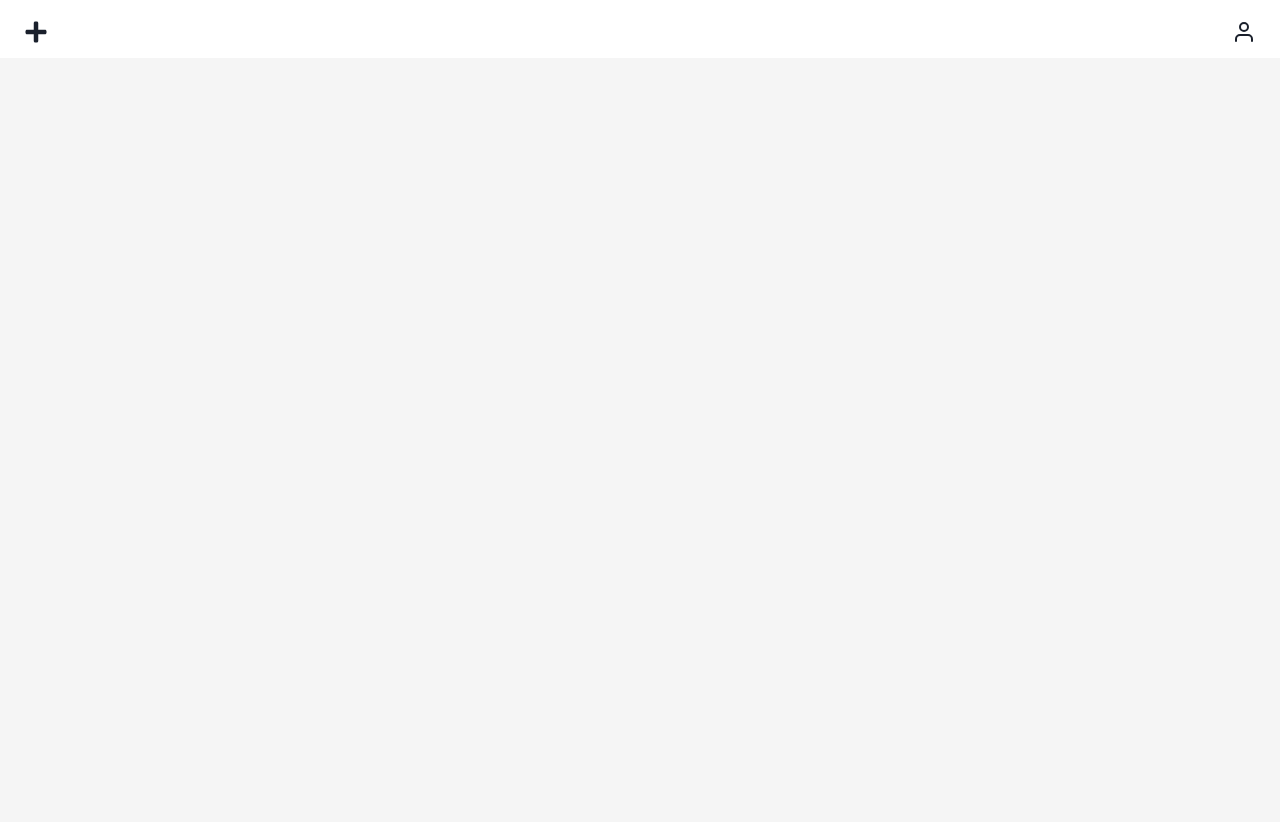
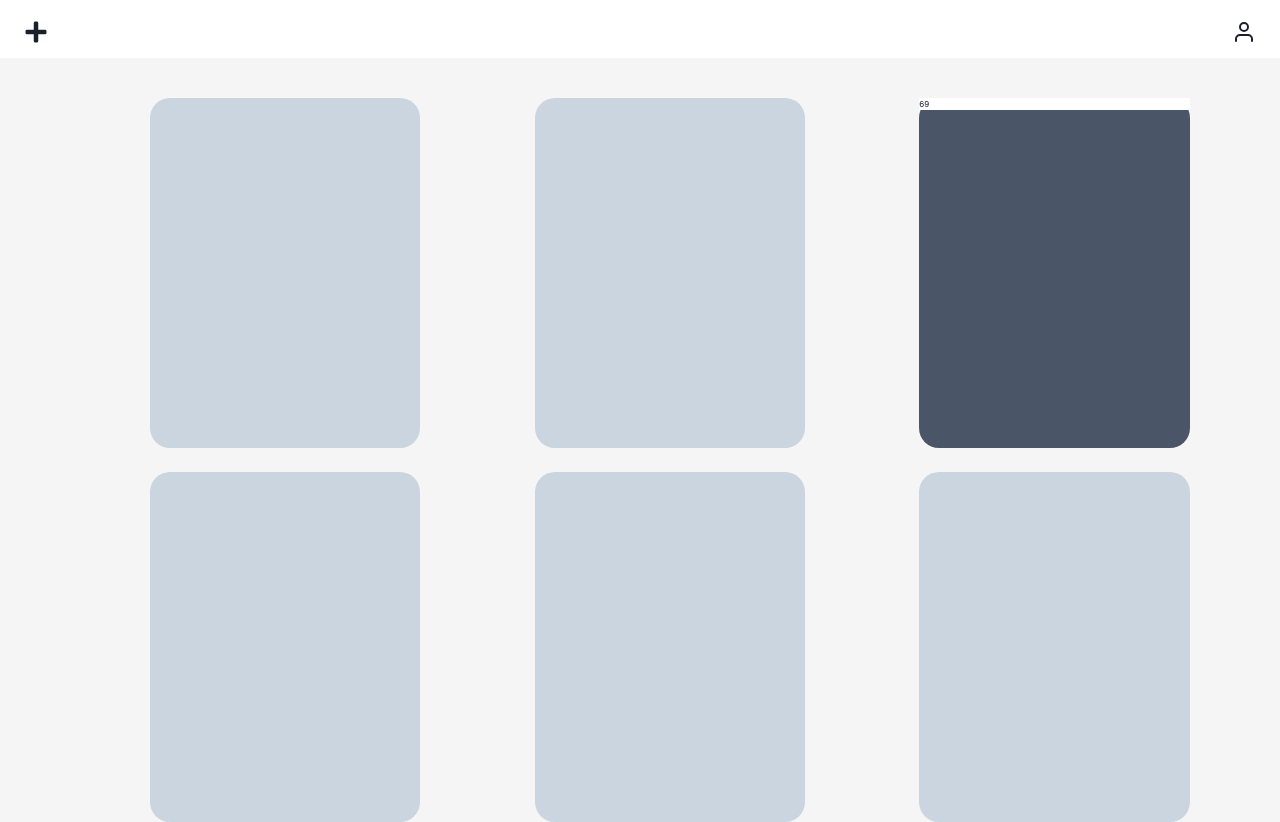
Before and after one commit to AdityaShuk1a/cipherthon-fe, a React (Vite) app: page / in a window 1280 px wide. Before the commit the page ends 800 px from the top, so only its background shows below. Built offline with nearby package versions, Linux system fonts and the light colour scheme.

Commit message:
grid container

```diff
--- a/src/App.jsx
+++ b/src/App.jsx
@@ -16,11 +16,11 @@ import { Nav } from "./components/Nav/Nav.jsx";
 import { Login } from "./components/Login/Login.jsx";
 import { SignUp } from "./components/Login/SignUp.jsx";
 import DoctorSignup from "./components/Register/DoctorSignup.jsx";
-
+import HomePage from "./components/HomePage/HomePage.jsx";
 const App = () => {
     return (
         <Box fontFamily={"unset"}>
-            <Nav></Nav>
+            <HomePage/>
         </Box>
     );
 };
--- a/src/components/HomePage/HomePage.jsx
+++ b/src/components/HomePage/HomePage.jsx
@@ -1,8 +1,29 @@
 import React from 'react'
+import { Box, Container,Grid,GridItem, Flex,Image, Spacer, VStack,HStack, background, flexbox,Text, space } from '@chakra-ui/react'
+import { Nav } from '../Nav/Nav'
+const HomePage = () => {
+  const gridMargin = {
+    margin:'70px auto 0 auto'
+  }
+  return (
+    <>
+      <Nav></Nav>
+    <Box  ml={150} style={{marginTop:'5vh'}} >
+      <Grid   templateColumns={'repeat(3,2fr)'} gap={6} borderRadius={50} >
+        <GridItem borderRadius={20} w='75%' h='350' bgColor='gray.300' />
+  <GridItem borderRadius={20} w='75%' h='350' bg='gray.300' />
+  <GridItem borderRadius={20} w='75%' h='350' bg='gray.600' >
+    <Box fontSize={8} borderRadius={50}  ><Text bgColor="white" >69</Text></Box>
+  </GridItem>
+  <GridItem borderRadius={20} w='75%' h='350' bg='gray.300' />
+  <GridItem borderRadius={20} w='75%' h='350' bg='gray.300' />
+  <GridItem borderRadius={20} w='75%' h='350' bg='gray.300' />
 
-const HomePage = () => {
-  return (
-    <div>HomePage</div>
+      </Grid>
+    </Box>
+    </>
+
+
   )
 }
 
```
